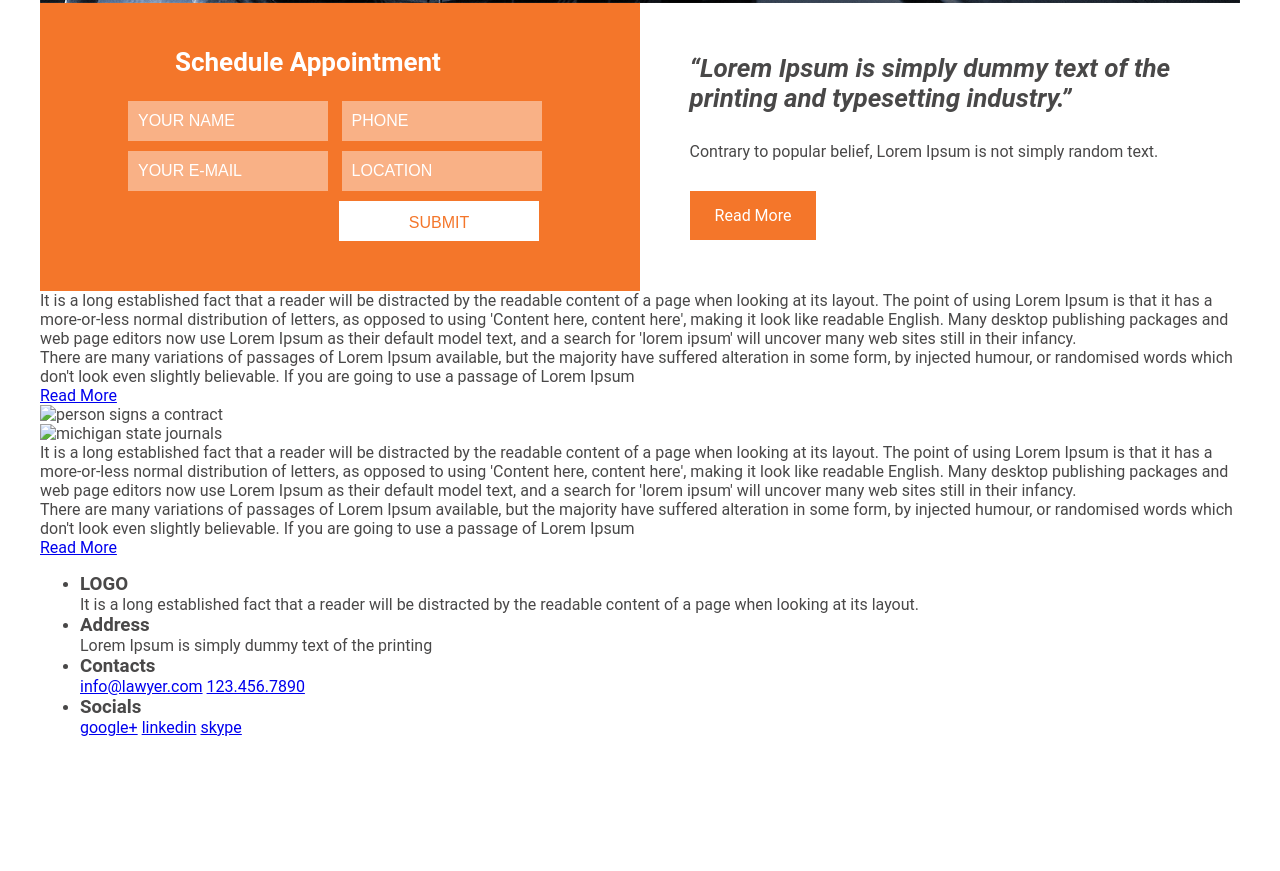
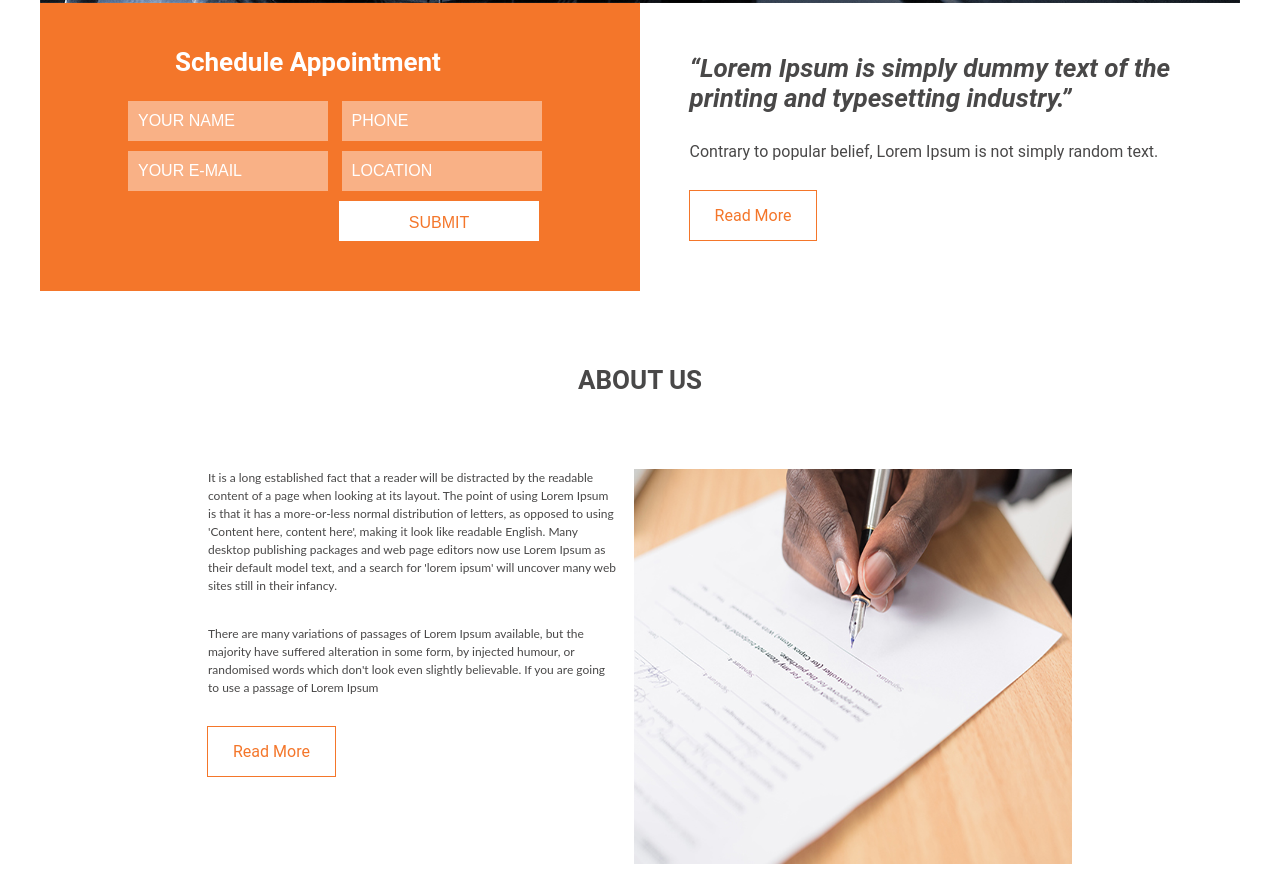
Before and after one commit to shurawi/law, a website: page source/index.html in a window 1280 px wide. Shown: the part 604-1475 px from the top of the page. Before the commit the page ends 1357 px from the top, so only its background shows below. Drawn offline with Linux system fonts and the light colour scheme; a web font is replaced by a local one.

Commit message:
добавляет стили about

```diff
--- a/source/index.html
+++ b/source/index.html
@@ -69,25 +69,26 @@
         </div>
       </section>
       <section class="about">
+        <h2 class="about__title">ABOUT US</h2>
         <div class="about__wrap">
           <div class="about__item">
-            <div class="about__text">
+            <div class="about__text about__text--contract">
               <p class="about__paragraph">It is a long established fact that a reader will be distracted by the readable content of a page when looking at its layout. The point of using Lorem Ipsum is that it has a more-or-less normal distribution of letters, as opposed to using 'Content here, content here', making it look like readable English. Many desktop publishing packages and web page editors now use Lorem Ipsum as their default model text, and a search for 'lorem ipsum' will uncover many web sites still in their infancy.</p>
-              <p class="about__text">There are many variations of passages of Lorem Ipsum available, but the majority have suffered alteration in some form, by injected humour, or randomised words which don't look even slightly believable. If you are going to use a passage of Lorem Ipsum</p>
-              <a class="about__link" href="#">Read More</a>
+              <p class="about__paragraph">There are many variations of passages of Lorem Ipsum available, but the majority have suffered alteration in some form, by injected humour, or randomised words which don't look even slightly believable. If you are going to use a passage of Lorem Ipsum</p>
+              <a class="about__link btn" href="#">Read More</a>
             </div>
             <div class="about__pic">
-              <img src="" alt="person signs a contract">
+              <img src="img/contract-img.jpg" width="528" height="395" alt="person signs a contract">
             </div>
           </div>
           <div class="about__item">
             <div class="about__pic">
-              <img src="" alt="michigan state journals">
+              <img src="img/journals-img.jpg" width="528" height="395" alt="michigan state journals">
             </div>
-            <div class="about__text">
+            <div class="about__text about__text--journals">
               <p class="about__paragraph">It is a long established fact that a reader will be distracted by the readable content of a page when looking at its layout. The point of using Lorem Ipsum is that it has a more-or-less normal distribution of letters, as opposed to using 'Content here, content here', making it look like readable English. Many desktop publishing packages and web page editors now use Lorem Ipsum as their default model text, and a search for 'lorem ipsum' will uncover many web sites still in their infancy.</p>
-              <p class="about__text">There are many variations of passages of Lorem Ipsum available, but the majority have suffered alteration in some form, by injected humour, or randomised words which don't look even slightly believable. If you are going to use a passage of Lorem Ipsum</p>
-              <a class="about__link" href="#">Read More</a>
+              <p class="about__paragraph">There are many variations of passages of Lorem Ipsum available, but the majority have suffered alteration in some form, by injected humour, or randomised words which don't look even slightly believable. If you are going to use a passage of Lorem Ipsum</p>
+              <a class="about__link btn" href="#">Read More</a>
             </div>
           </div>
         </div>
--- /dev/null
+++ b/source/sass/about.scss
@@ -0,0 +1,51 @@
+.about__title {
+  padding: 50px 0;
+  font-size: 26px;
+  line-height: 78px;
+  text-align: center;
+}
+
+.about__wrap {
+  margin: 0 168px;
+}
+
+.about__item {
+  margin-bottom: 50px;
+  display: flex;
+}
+
+.about__text {
+  width: 65%;
+}
+
+.about__text--contract {
+  padding-right: 15px;
+}
+
+.about__text--journals {
+  padding-left: 15px;
+}
+
+.about__paragraph {
+  padding-bottom: 30px;
+  font-size: 12px;
+  line-height: 18px;
+  font-family: "Lato", "Arial", sans-serif;
+}
+
+.about__link {
+  color: #f4762a;
+  background-color: #ffffff;
+  outline: 1px solid #f4762a;
+
+  &:hover {
+    color: #ffffff;
+    background-color: #f4762a;
+  }
+
+  &:active {
+    color: rgba(244, 118, 60, 1);
+    background-color: #ffffff;
+    outline: 1px solid rgba(244, 118, 60, 0.6);
+  }
+}
--- a/source/sass/appointment.scss
+++ b/source/sass/appointment.scss
@@ -17,7 +17,6 @@
 .form__title {
   display: inline-block;
   margin: 20px 0 0 135px;
-
   font-size: 26px;
   line-height: 78px;
   font-weight: 600;
@@ -74,6 +73,18 @@
 .appointment__link {
   margin-top: 30px;
   margin-left: 30px;
-  color: #ffffff;
-  background-color: #f4762a;
+  color: #f4762a;
+  background-color: #ffffff;
+  outline: 1px solid #f4762a;
+
+    &:hover {
+      color: #ffffff;
+      background-color: #f4762a;
+    }
+
+    &:active {
+      color: rgba(244, 118, 60, 1);
+      background-color: #ffffff;
+      outline: 1px solid rgba(244, 118, 60, 0.6);
+    }
 }
--- a/source/sass/scaffolding.scss
+++ b/source/sass/scaffolding.scss
@@ -30,6 +30,10 @@ body {
   overflow-x: hidden;
 }
 
+img {
+  width: 100%;
+}
+
 .visually-hidden {
   position: absolute;
   width: 1px;
--- a/source/sass/style.scss
+++ b/source/sass/style.scss
@@ -1,4 +1,5 @@
 @import "scaffolding.scss";
 @import "header.scss";
 @import "banner.scss";
-@import "appointment.scss"
+@import "appointment.scss";
+@import "about.scss"
```
Also changed, not shown: source/css/style.min.css, source/img/contract-img.jpg (added), source/img/journals-img.jpg (added), 1 other file.
